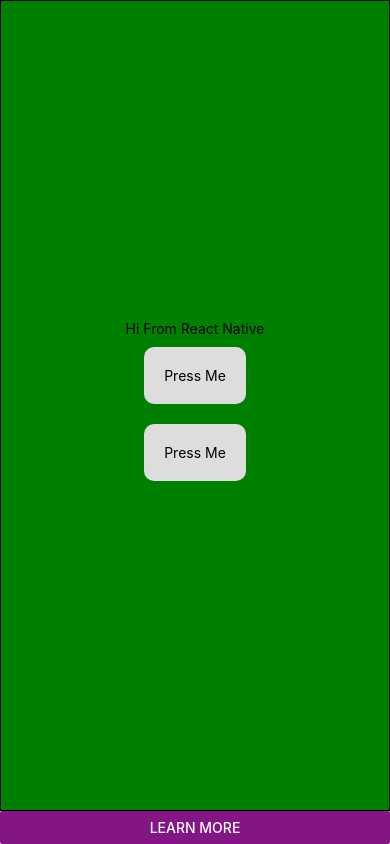
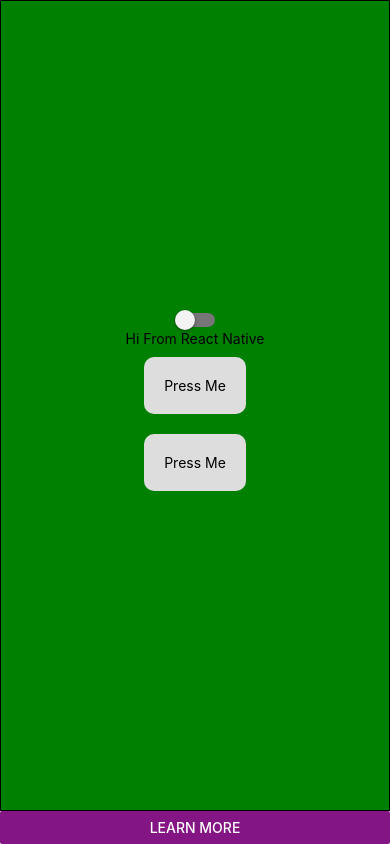
Before and after one commit to Ibrahimfathi96/learning-React-Native, a React Native app: screen / in a window 390 px wide. Built offline with nearby package versions, Linux system fonts and the light colour scheme.

Commit message:
Switch UI

```diff
--- a/App.js
+++ b/App.js
@@ -10,12 +10,24 @@
   Image,
   Pressable,
   TouchableOpacity,
+  Switch,
 } from "react-native";
 import image from "./assets/adaptive-icon.png";
 export default function App() {
+  const [isEnabled, setIsEnabled] = useState(false);
+  const toggleSwitch = () => setIsEnabled((previousState) => !previousState);
   return (
     <>
       <View style={combinedStyles}>
+        <View>
+          <Switch
+            trackColor={{ false: "#767577", true: "#81b0ff" }}
+            thumbColor={isEnabled ? "#f5dd4d" : "#f4f3f4"}
+            // ios_backgroundColor={"#3e3e3e"}
+            onValueChange={toggleSwitch}
+            value={isEnabled}
+          />
+        </View>
         <Text>Hi From React Native</Text>
         <Pressable
           style={baseStyles.button}
```
